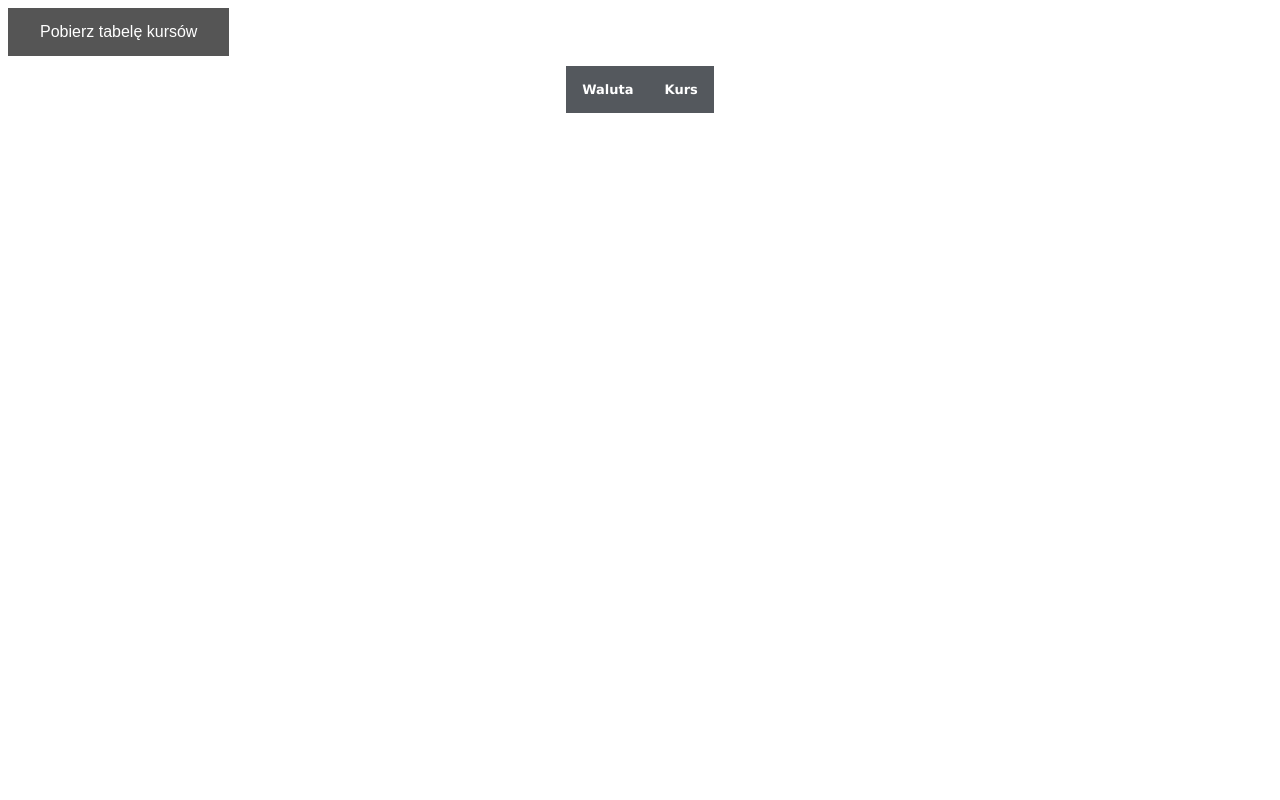
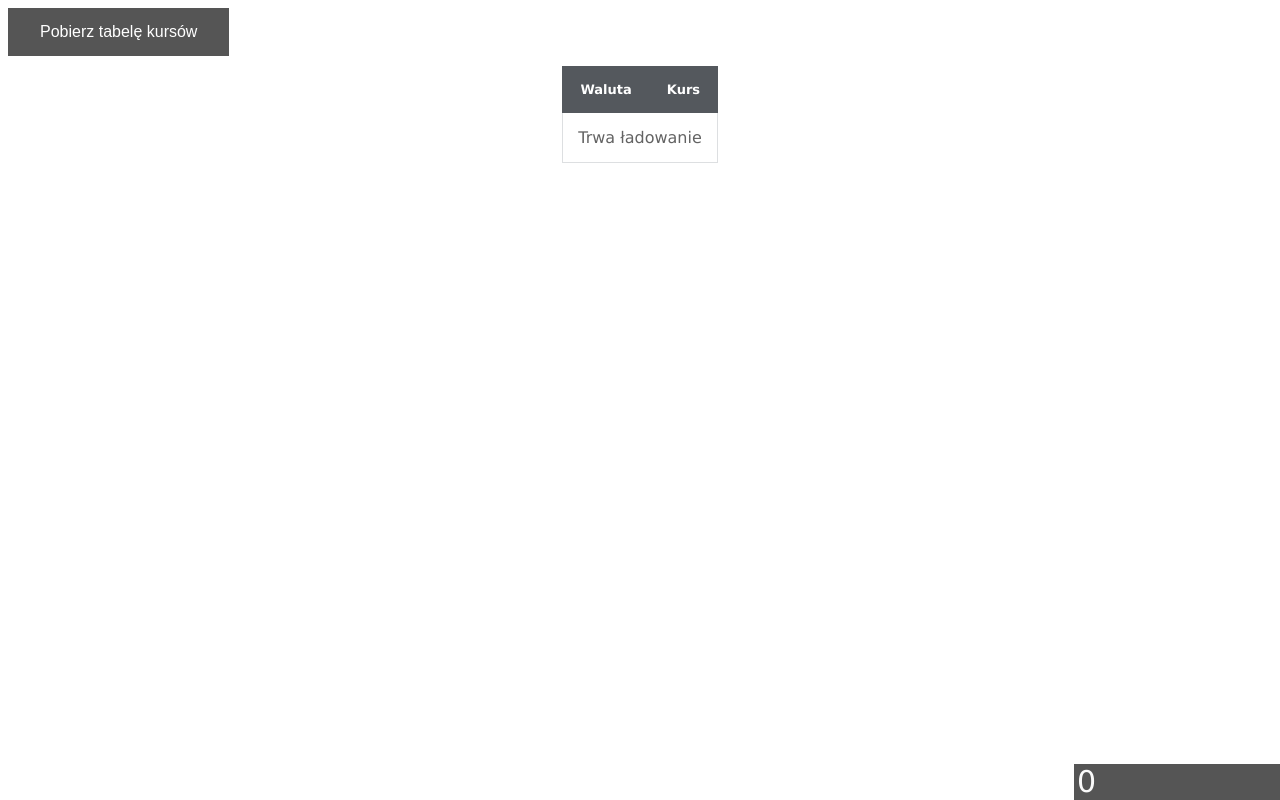
Before and after one commit to cierzniak-students/nbp, a plain HTML site: page index.html in a window 1280 px wide. Both pictures are taken after a click on the button "Pobierz tabelę kursów". Drawn offline with Linux system fonts and the light colour scheme; no server answers.

Commit message:
Loading API data indicator

```diff
--- a/app.js
+++ b/app.js
@@ -4,24 +4,31 @@ const pobierzKursy = async () => {
   return kursy[0];
 };
 
-const wypelnijTabele = (tabelaKursow) => {
+const wypelnijTabele = (tabelaKursow, isLoading = false) => {
   const loc = document.querySelector('tbody');
   loc.innerHTML = '';
+  if (isLoading) {
+    loc.innerHTML += `<tr><td colspan='2'>Trwa ładowanie</td></tr>`;
+    return;
+  }
   tabelaKursow.forEach((kurs) => {
     loc.innerHTML += `<tr>
         <td>${kurs.currency}</td>
         <td>${kurs.mid}</td>
       </tr>`;
   });
-}
+};
 
 const wypelnijDateKursu = (date) => {
   const loc = document.querySelector('span');
   loc.innerText = `Tabela kursów z dnia ${date}`;
-}
+};
 
 document.querySelector('#pobierz')
-  .addEventListener('click', () => pobierzKursy().then(dane => {
-    wypelnijDateKursu(dane.effectiveDate);
-    wypelnijTabele(dane.rates);
-  }));
+  .addEventListener('click', () => {
+    wypelnijTabele([], true);
+    pobierzKursy().then(dane => {
+      wypelnijDateKursu(dane.effectiveDate);
+      wypelnijTabele(dane.rates);
+    })
+  });
--- a/index.html
+++ b/index.html
@@ -6,7 +6,7 @@
   <link href='style.css' rel='stylesheet'/>
 </head>
 <body>
-<!-- Tu wstaw licznik -->
+<div id='zegarek'>0</div>
 <button id='pobierz'>Pobierz tabelę kursów</button>
 <span></span>
 <table>
--- a/style.css
+++ b/style.css
@@ -36,3 +36,15 @@ button {
     font-size: 16px;
     cursor: pointer;
 }
+#zegarek {
+    background: #555555;
+    color: #fafafa;
+    font-size: 30px;
+    line-height: 30px;
+    width: 200px;
+    height: 30px;
+    padding: 3px;
+    position: absolute;
+    bottom: 0;
+    right: 0;
+}
```
